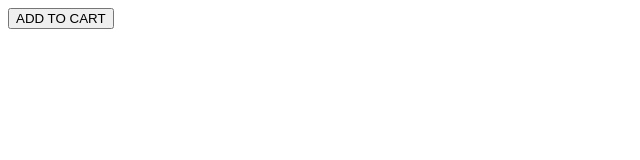
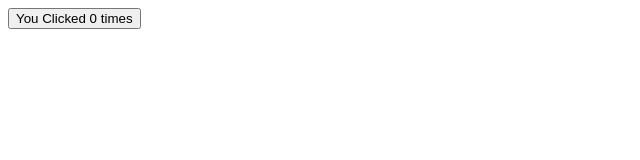
Before and after one commit to Ajdev11/hooks, a React (Create React App) app: page /about in a window 1280 px wide. Shown: the top 160 px of the page, without its empty margins (0-640 px from the left). Built offline with nearby package versions, Linux system fonts and the light colour scheme.

Commit message:
useEffect part1 using count and document.title

```diff
--- a/src/App.js
+++ b/src/App.js
@@ -14,7 +14,8 @@ import React, { Component } from "react";
 //import { Routes, Route } from "react-router-dom";
 //import HomePage from "./Components/HomePage";
 //import About from "./Components/About";
-import HooksArray from "./HooksComponents/HooksArray";
+//import HooksArray from "./HooksComponents/HooksArray";
+import HooksEffect1 from "./HooksComponents/HooksEffect1";
 
 class App extends Component {
   render() {
@@ -41,9 +42,10 @@ class App extends Component {
           <Route path="/home" element={<HomePage />} />
           <Route path="/about" element={<About />} />
         </Routes>
+        <HooksArray />
       </>*/
       <>
-        <HooksArray />
+       <HooksEffect1 />
       </>
     );
   }
--- a/src/HooksComponents/HooksArray.jsx
+++ b/src/HooksComponents/HooksArray.jsx
@@ -1,17 +1,16 @@
 import React, {useState} from 'react'
 
-
 function HooksArray() {
-    const [items, setItems] = useState([])
-    const addItem=()=>{
-        setItems([...items, {id:items.length, value: Math.floor(Math.random()*100)+1}])
-    }
+const [lists, setLists] = useState([])
+const addList=()=>{
+    setLists([...lists, {id:lists.length, value:Math.floor(Math.random()*200)}])
+}
   return (
     <div>
-        <button onClick={addItem}>ADD TO CART</button>
-      <ul>
-        {items.map(item=><li key={item.id}>{item.value}</li>)}
-      </ul>
+        <button onClick={addList}>ADD TO LIST</button>
+       <ul>
+        {lists.map(list=><li key={list.id}>{list.value}</li>)}
+       </ul>
     </div>
   )
 }
--- /dev/null
+++ b/src/HooksComponents/HooksEffect1.jsx
@@ -0,0 +1,15 @@
+import React, {useState, useEffect} from 'react'
+
+function HooksEffect1() {
+    const [count, setCount] = useState(0)
+    useEffect(()=>{
+      document.title = `You clciked ${count} times`
+    })
+  return (
+    <div>
+      <button onClick={()=>setCount(count + 1)}>You Clicked {count} times</button>
+    </div>
+  )
+}
+
+export default HooksEffect1
```
